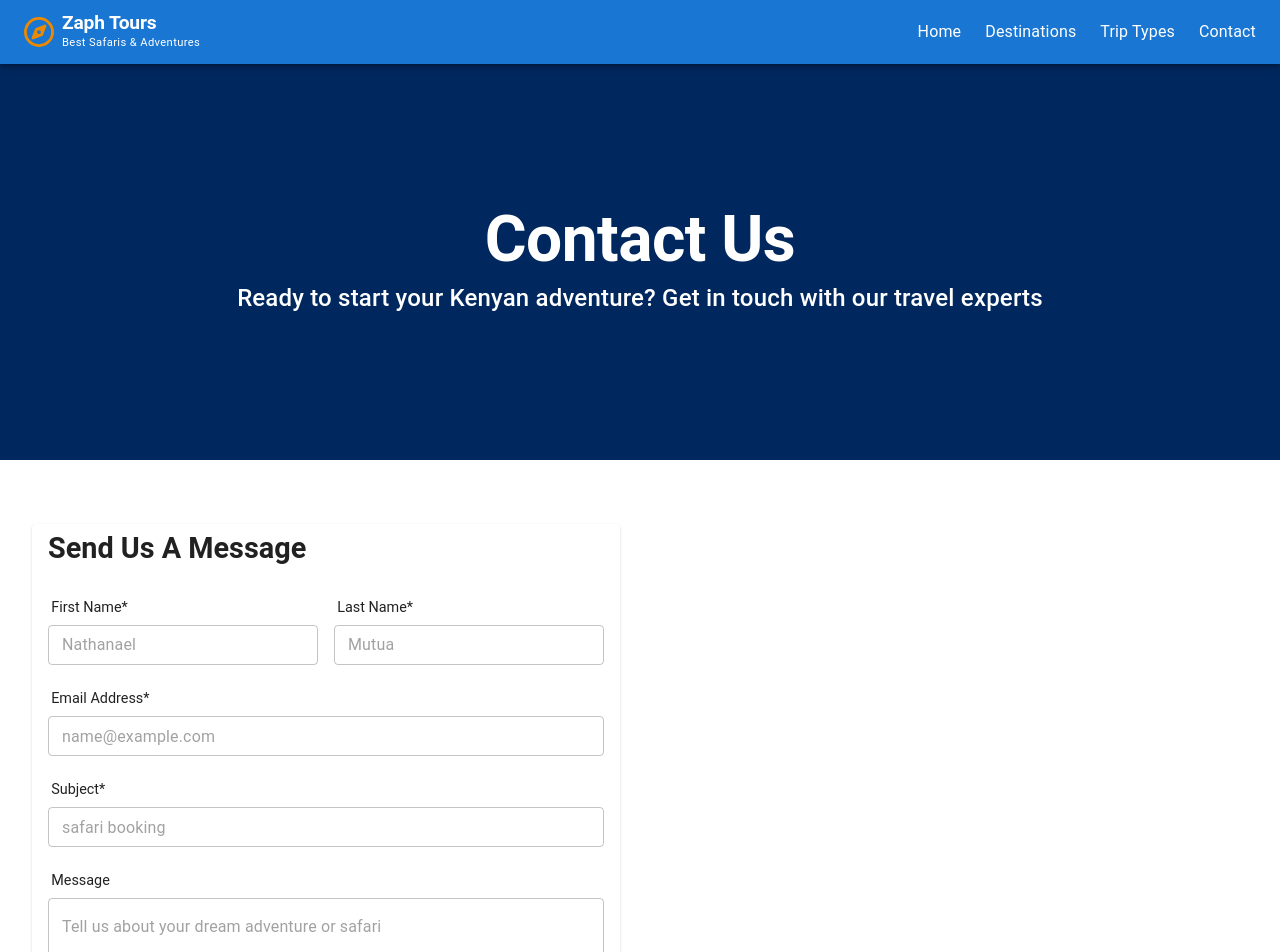
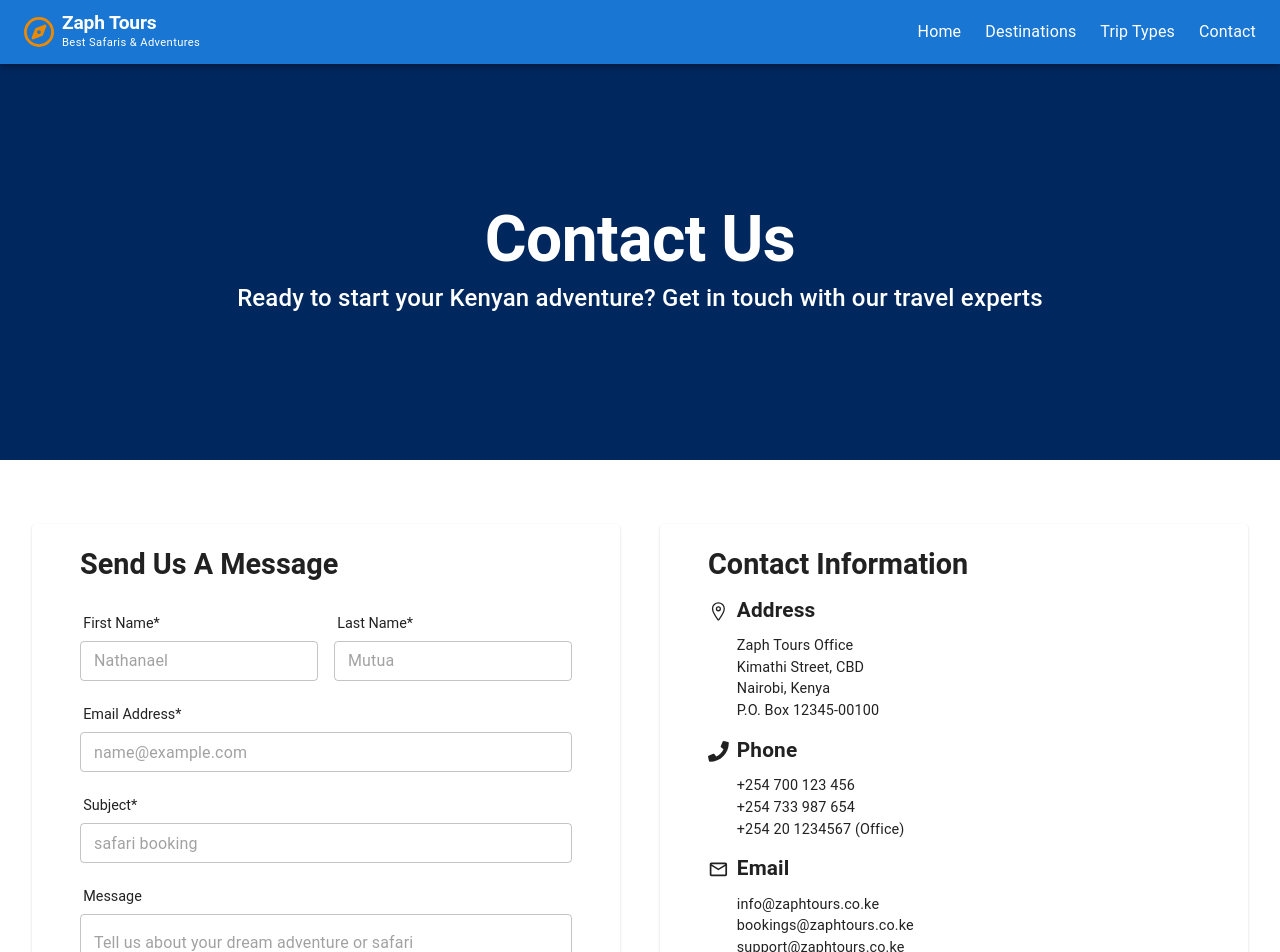
Before and after one commit to NathanaelMutua/zaph-tours, a React (Vite) app: page /contact in a window 1280 px wide. Shown: the top 952 px of the page. Built offline with nearby package versions, Linux system fonts and the light colour scheme.

Commit message:
feat: add contact information card - add ContactCards.tsx to hold the contact cards that includes, contacts, socials and working hours - import the ContactCards component into the Contact section component - style: alter the location icon to something with more thickness for better appeal

```diff
--- /dev/null
+++ b/src/components/ContactCards.tsx
@@ -0,0 +1,110 @@
+import { Box, Card, Stack, Typography } from "@mui/material";
+import { IoLocationOutline } from "react-icons/io5";
+import { MdOutlineEmail } from "react-icons/md";
+import { FaPhone } from "react-icons/fa";
+
+function ContactCards() {
+  return (
+    <Box component="section">
+      <Card sx={{ padding: "1rem 2rem" }}>
+        <Box>
+          <Typography
+            variant="h3"
+            fontSize="1.8rem"
+            fontWeight="bold"
+            textTransform="capitalize"
+            paddingInline="1rem"
+            paddingTop="0.5rem"
+            paddingBottom="1rem"
+          >
+            contact information
+          </Typography>
+        </Box>
+        <Stack
+          direction="row"
+          display="flex"
+          alignItems="start"
+          gap={1}
+          padding="0 1rem"
+        >
+          <IoLocationOutline
+            style={{ fontSize: "1.3rem", marginTop: "0.2rem" }}
+          />
+          <Stack sx={{ border: "2px solid rem" }} pb={2}>
+            <Typography
+              variant="h4"
+              fontSize="1.3rem"
+              fontWeight="bold"
+              pb={1.5}
+            >
+              Address
+            </Typography>
+            <Typography variant="body1" fontSize="0.9rem">
+              Zaph Tours Office
+              <br />
+              Kimathi Street, CBD
+              <br />
+              Nairobi, Kenya
+              <br />
+              P.O. Box 12345-00100
+            </Typography>
+          </Stack>
+        </Stack>
+        <Stack
+          direction="row"
+          display="flex"
+          alignItems="start"
+          gap={1}
+          padding="0 1rem"
+        >
+          <FaPhone style={{ fontSize: "1.3rem", marginTop: "0.2rem" }} />
+          <Stack sx={{ border: "2px solid rem" }} pb={2}>
+            <Typography
+              variant="h4"
+              fontSize="1.3rem"
+              fontWeight="bold"
+              pb={1.5}
+            >
+              Phone
+            </Typography>
+            <Typography variant="body1" fontSize="0.9rem">
+              +254 700 123 456
+              <br />
+              +254 733 987 654
+              <br />
+              +254 20 1234567 (Office)
+            </Typography>
+          </Stack>
+        </Stack>
+        <Stack
+          direction="row"
+          display="flex"
+          alignItems="start"
+          gap={1}
+          padding="0 1rem"
+        >
+          <MdOutlineEmail style={{ fontSize: "1.3rem", marginTop: "0.2rem" }} />
+          <Stack sx={{ border: "2px solid rem" }} pb={2}>
+            <Typography
+              variant="h4"
+              fontSize="1.3rem"
+              fontWeight="bold"
+              pb={1.5}
+            >
+              Email
+            </Typography>
+            <Typography variant="body1" fontSize="0.9rem">
+              info@zaphtours.co.ke
+              <br />
+              bookings@zaphtours.co.ke
+              <br />
+              support@zaphtours.co.ke
+            </Typography>
+          </Stack>
+        </Stack>
+      </Card>
+    </Box>
+  );
+}
+
+export default ContactCards;
--- a/src/components/ContactForm.tsx
+++ b/src/components/ContactForm.tsx
@@ -11,7 +11,7 @@ import {
 function ContactForm() {
   return (
     <form>
-      <Card>
+      <Card sx={{ padding: "1rem 2rem" }}>
         <Typography
           variant="h3"
           fontSize="1.8rem"
--- a/src/components/ContactSection.tsx
+++ b/src/components/ContactSection.tsx
@@ -1,5 +1,6 @@
 import { Box, Grid } from "@mui/material";
 import ContactForm from "./ContactForm";
+import ContactCards from "./ContactCards";
 
 function ContactSection() {
   return (
@@ -8,6 +9,9 @@ function ContactSection() {
         <Grid size={{ md: 11, lg: 6 }}>
           <ContactForm />
         </Grid>
+        <Grid size={{ md: 11, lg: 6 }}>
+          <ContactCards />
+        </Grid>
       </Grid>
     </Box>
   );
--- a/src/components/DestinationsComponent.tsx
+++ b/src/components/DestinationsComponent.tsx
@@ -11,7 +11,7 @@ import {
 } from "@mui/material";
 import { CiLocationOn } from "react-icons/ci";
 import { DestinationCollection } from "../data/DestinationCollection";
-import { IoPersonOutline } from "react-icons/io5";
+import { IoLocationOutline } from "react-icons/io5";
 import { RiGroupLine } from "react-icons/ri";
 
 function DestinationsComponent() {
@@ -99,7 +99,7 @@ function DestinationsComponent() {
                     </Stack>
                     <Stack direction="row" justifyContent="space-between">
                       <Box display="flex" alignItems="center" gap="0.5rem">
-                        <IoPersonOutline style={{ color: "#eb8a00" }} />
+                        <IoLocationOutline style={{ color: "#eb8a00" }} />
                         <Typography>Individual Price</Typography>
                       </Box>
                       <Box>
--- a/src/components/FeatureDestinations.tsx
+++ b/src/components/FeatureDestinations.tsx
@@ -10,7 +10,7 @@ import {
   CardActions,
   Button,
 } from "@mui/material";
-import { CiLocationOn } from "react-icons/ci";
+import { IoLocationOutline } from "react-icons/io5";
 import { DestinationCollection } from "../data/DestinationCollection";
 
 function FeatureDestinations() {
@@ -100,7 +100,7 @@ function FeatureDestinations() {
                   }}
                 >
                   <Stack direction="row" spacing={0.5} alignItems="center">
-                    <CiLocationOn />
+                    <IoLocationOutline />
                     <Typography
                       variant="h6"
                       fontSize="1rem"
```
